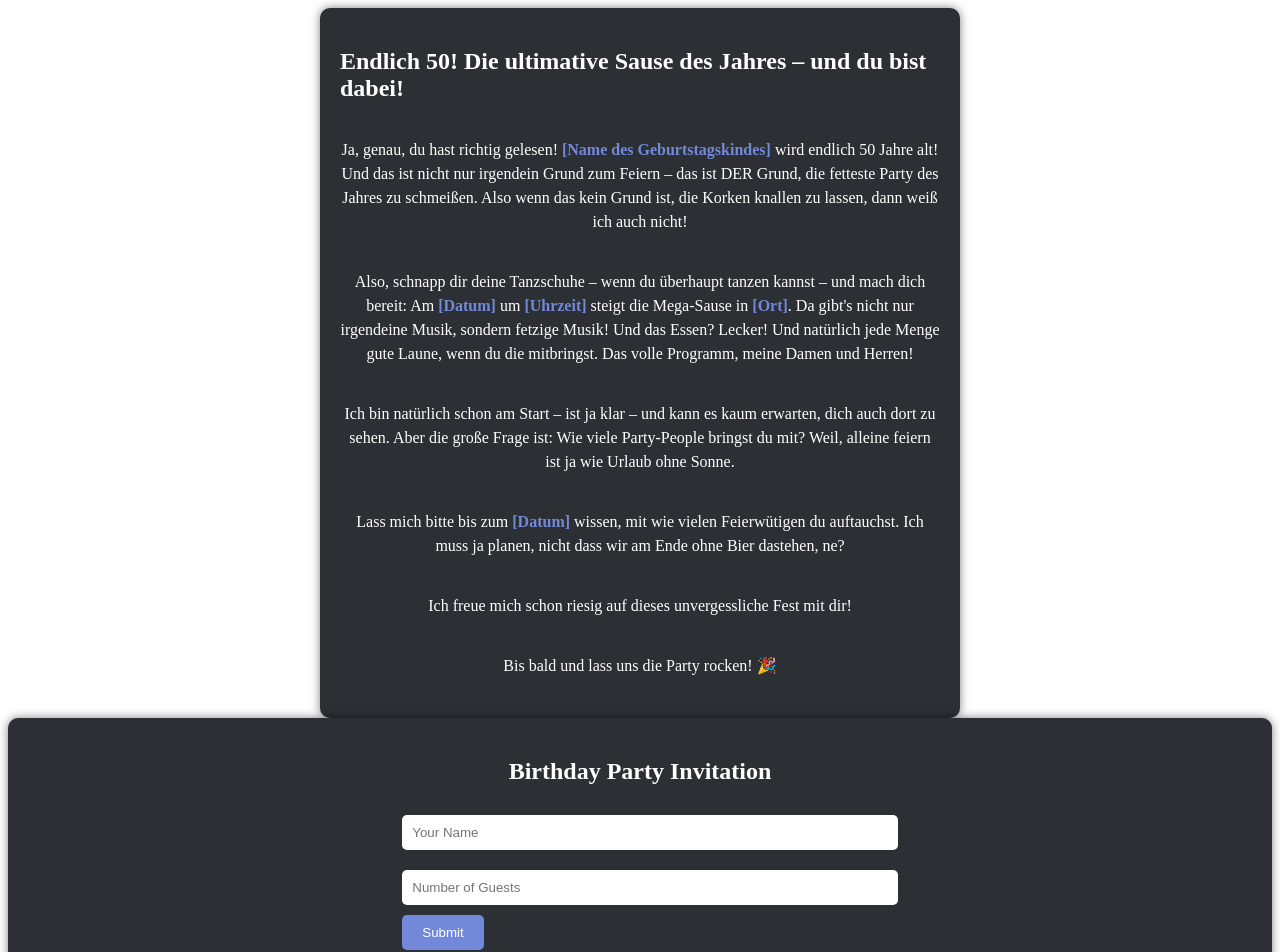
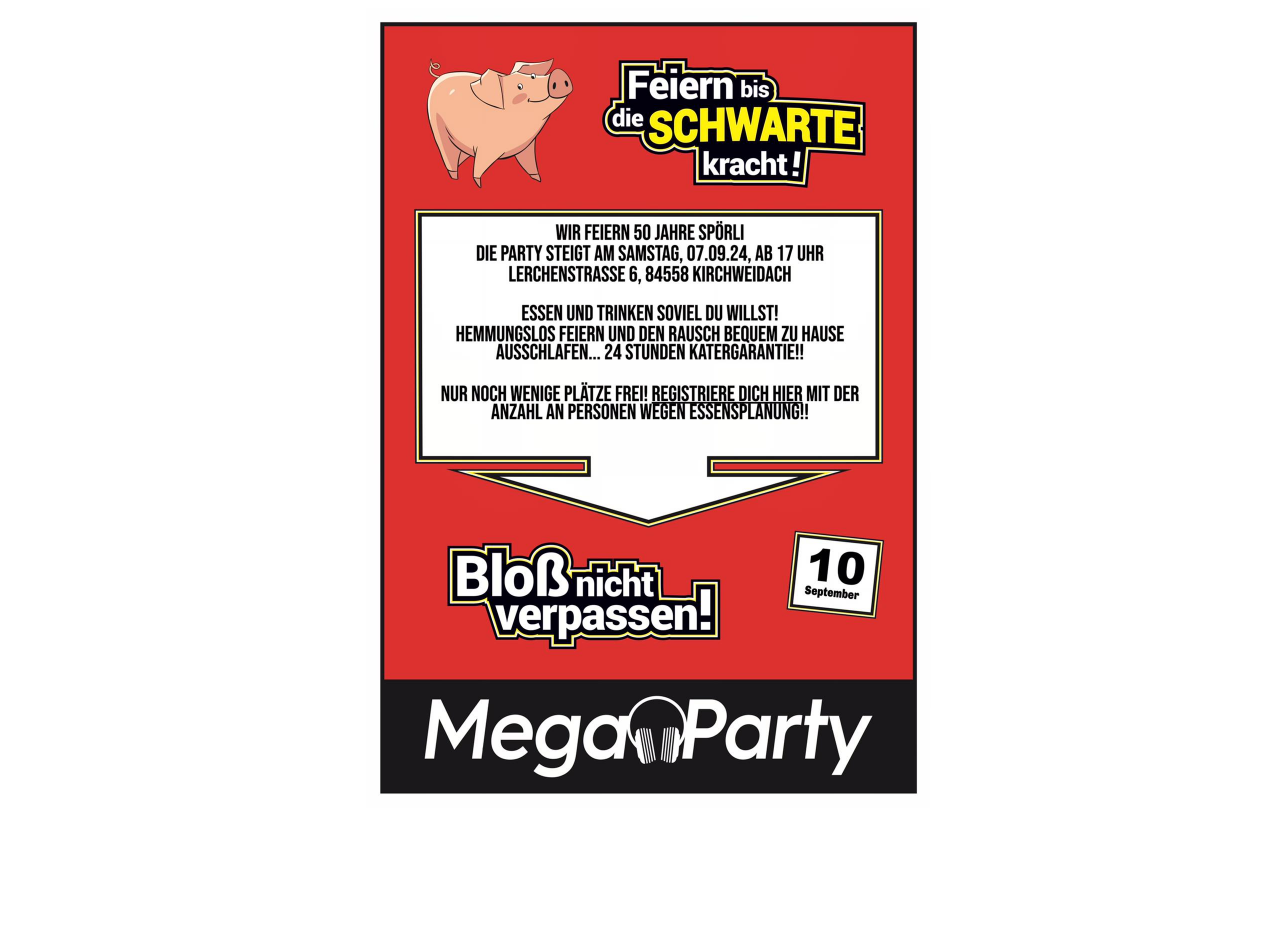
Before and after one commit to Oliverwebdev/Einladungsseite, a React (Vite) app: page / in a window 1280 px wide. Shown: the top 952 px of the page. After the commit the page ends 816 px from the top, so only its background shows below. Built offline with nearby package versions, Linux system fonts and the light colour scheme; the HTML template or start-up script is replaced by a standard one.

Commit message:
img added

```diff
--- a/src/App.jsx
+++ b/src/App.jsx
@@ -7,7 +7,7 @@ function App() {
   return (
     <>
     <Highlight />
-      <Form />
+      {/* <Form /> */}
     </>
   )
 }
--- a/src/components/Highlight.jsx
+++ b/src/components/Highlight.jsx
@@ -1,103 +1,35 @@
-import React, { useState } from 'react';
-import styled, { keyframes } from 'styled-components';
+import React from 'react';
 
-const fadeIn = keyframes`
-  from {
-    opacity: 0;
-  }
-  to {
-    opacity: 1;
-  }
-`;
+function Highlight() {
+  const containerStyle = {
+    display: 'flex',
+    justifyContent: 'center',
+    alignItems: 'center',
+    height: '100vh', // 100% der Höhe des sichtbaren Bereichs
+    width: '100vw', // 100% der Breite des sichtbaren Bereichs
+    position: 'relative',
+    overflow: 'hidden',
+  };
 
-const FormContainer = styled.div`
-  display: flex;
-  flex-direction: column;
-  align-items: center;
-  background: #2c2f33;
-  color: #ffffff;
-  padding: 20px;
-  border-radius: 10px;
-  box-shadow: 0 0 10px rgba(0, 0, 0, 0.5);
-  max-width: 600px;
-  margin: 0 auto;
-  animation: ${fadeIn} 1s ease-in-out;
-`;
+  const backgroundImageStyle = {
+    height: '100%',
+    width: '100%',
+    objectFit: 'contain',
+  };
 
-const Title = styled.h2`
-  margin-bottom: 20px;
-  animation: ${fadeIn} 1s ease-in-out;
-`;
-
-const Content = styled.p`
-  margin-bottom: 20px;
-  line-height: 1.5;
-  text-align: center;
-  animation: ${fadeIn} 1s ease-in-out;
-`;
-
-const HighlightText = styled.span`
-  color: #7289da;
-  font-weight: bold;
-`;
-
-const Input = styled.input`
-  margin: 10px 0;
-  padding: 10px;
-  border: none;
-  border-radius: 5px;
-  width: 100%;
-  animation: ${fadeIn} 1s ease-in-out;
-`;
-
-const Button = styled.button`
-  background: #7289da;
-  color: #ffffff;
-  padding: 10px 20px;
-  border: none;
-  border-radius: 5px;
-  cursor: pointer;
-  transition: background 0.3s ease;
-  animation: ${fadeIn} 1s ease-in-out;
-
-  &:hover {
-    background: #5b6eae;
-  }
-`;
-
-const Highlight = () => {
-  const [name, setName] = useState('');
-  const [numberOfGuests, setNumberOfGuests] = useState('');
-
-  const handleSubmit = (event) => {
-    event.preventDefault();
-    alert(`Name: ${name}, Number of Guests: ${numberOfGuests}`);
+  const contentStyle = {
+    position: 'absolute',
+    zIndex: 1,
+    color: 'white', // Farbe des Textes, damit er sichtbar bleibt
   };
 
   return (
-    <FormContainer>
-      <Title>Endlich 50! Die ultimative Sause des Jahres – und du bist dabei!</Title>
-      <Content>
-        Ja, genau, du hast richtig gelesen! <HighlightText>[Name des Geburtstagskindes]</HighlightText> wird endlich 50 Jahre alt! Und das ist nicht nur irgendein Grund zum Feiern – das ist DER Grund, die fetteste Party des Jahres zu schmeißen. Also wenn das kein Grund ist, die Korken knallen zu lassen, dann weiß ich auch nicht!
-      </Content>
-      <Content>
-        Also, schnapp dir deine Tanzschuhe – wenn du überhaupt tanzen kannst – und mach dich bereit: Am <HighlightText>[Datum]</HighlightText> um <HighlightText>[Uhrzeit]</HighlightText> steigt die Mega-Sause in <HighlightText>[Ort]</HighlightText>. Da gibt's nicht nur irgendeine Musik, sondern fetzige Musik! Und das Essen? Lecker! Und natürlich jede Menge gute Laune, wenn du die mitbringst. Das volle Programm, meine Damen und Herren!
-      </Content>
-      <Content>
-        Ich bin natürlich schon am Start – ist ja klar – und kann es kaum erwarten, dich auch dort zu sehen. Aber die große Frage ist: Wie viele Party-People bringst du mit? Weil, alleine feiern ist ja wie Urlaub ohne Sonne.
-      </Content>
-      <Content>
-        Lass mich bitte bis zum <HighlightText>[Datum]</HighlightText> wissen, mit wie vielen Feierwütigen du auftauchst. Ich muss ja planen, nicht dass wir am Ende ohne Bier dastehen, ne?
-      </Content>
-      <Content>
-        Ich freue mich schon riesig auf dieses unvergessliche Fest mit dir!
-      </Content>
-      <Content>
-        Bis bald und lass uns die Party rocken! 🎉
-      </Content>
-
-    </FormContainer>
+    <div style={containerStyle}>
+      <img src="/einladungsbild.jpeg" alt="Einladungsbild" style={backgroundImageStyle} />
+      <div style={contentStyle}>
+      </div>
+    </div>
   );
-};
+}
 
 export default Highlight;
```
Also changed, not shown: public/einladungsbild.jpeg (added).
